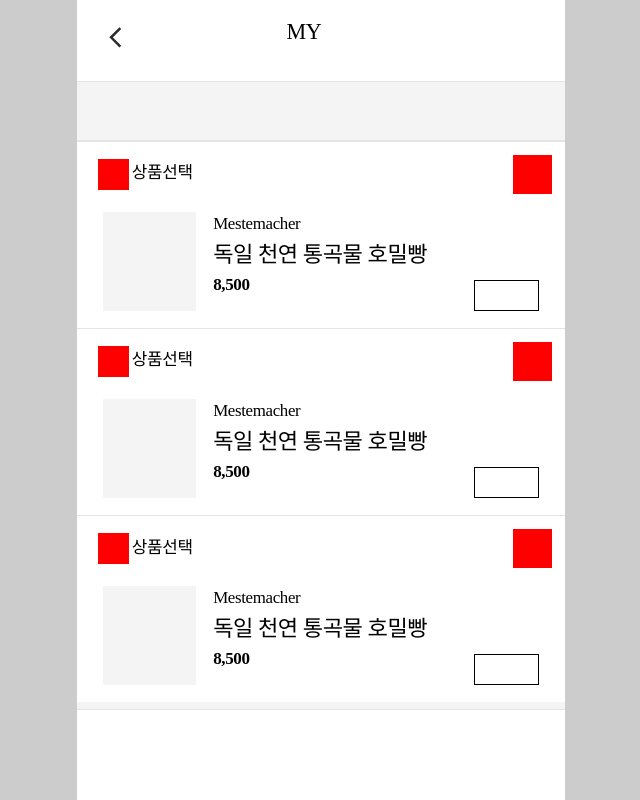
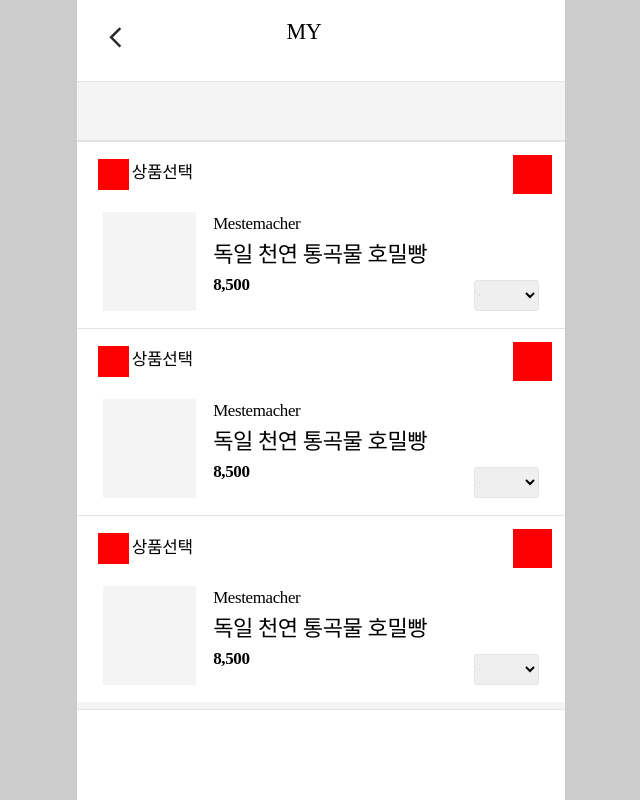
Before and after one commit to puba5/esque-frontend, a Next.js app: page /myPage in a window 1280 px wide. Shown: the whole page, without its empty margins (319-959 px from the left). Built offline with nearby package versions, Linux system fonts and the light colour scheme; a web font is replaced by a local one.

Commit message:
feat : select tag를 사용하여 개수 선택
select tage를 사용하여 개수 선택할 수 있게

```diff
--- a/src/components/molecules/product/MyProduct.tsx
+++ b/src/components/molecules/product/MyProduct.tsx
@@ -17,7 +17,12 @@ export default function MyProduct() {
           <ProductName>독일 천연 통곡물 호밀빵</ProductName>
           <Price>8,500</Price>
         </ProductDesc>
-        <Quantity></Quantity>
+        <Quantity>
+          <option value="1">1</option>
+          <option value="2">2</option>
+          <option value="3">3</option>
+          <option value="4">4</option>
+        </Quantity>
       </ProductContainer>
     </Wrapper>
   );
@@ -103,11 +108,13 @@ const Price = styled.div`
   letter-spacing: -0.02em;
 `;
 
-const Quantity = styled.div`
+const Quantity = styled.select`
   width: 5.3rem;
   height: 2.4rem;
   margin-right: 2rem;
   margin-left: auto;
   margin-top: auto;
-  border: black 1px solid;
+  border: 1px solid #e4e4e4;
+  box-sizing: border-box;
+  border-radius: 3px;
 `;
```
